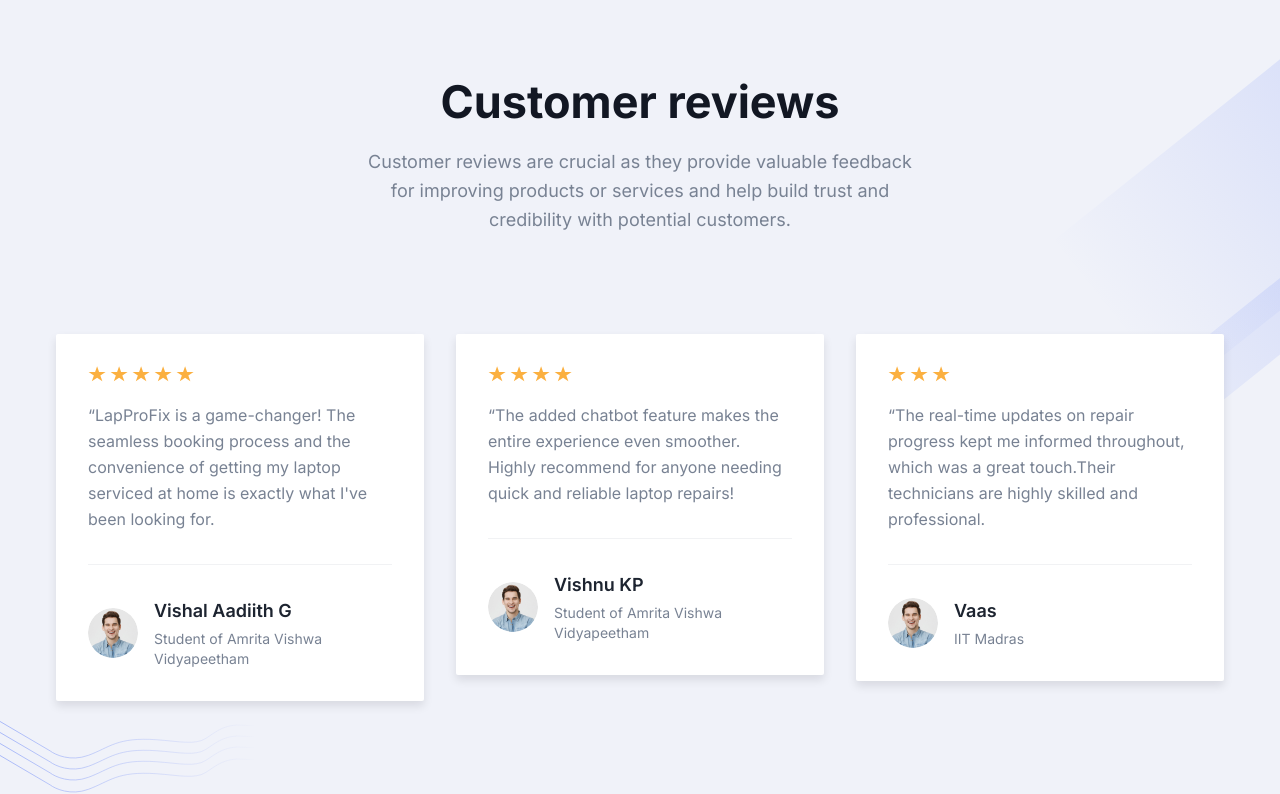
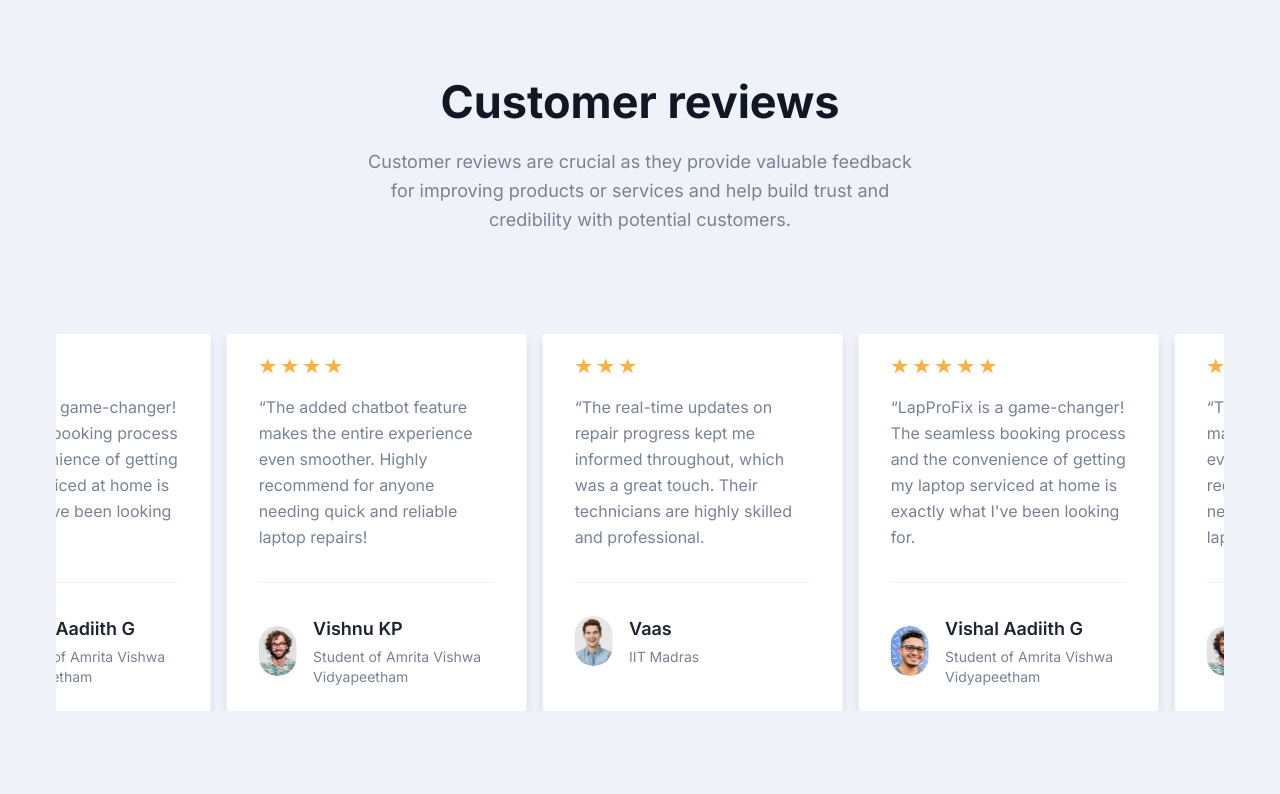
Before and after one commit to VishnuAmit/LapProFix, a Next.js app: page / in a window 1280 px wide. Shown: the part 4319-5113 px from the top of the page. Built offline with nearby package versions, Linux system fonts and the light colour scheme; no server answers.

Commit message:
Fixed #23: Smooth sliding animations

```diff
--- a/components/Testimonials/SingleTestimonial.tsx
+++ b/components/Testimonials/SingleTestimonial.tsx
@@ -11,7 +11,6 @@
 const SingleTestimonial = ({ testimonial }: { testimonial: Testimonial }) => {
   const { star, name, image, content, designation } = testimonial;
 
-  // Explicitly define the type of ratingIcons as React.ReactNode[]
   const ratingIcons: React.ReactNode[] = [];
   for (let index = 0; index < star; index++) {
     ratingIcons.push(
@@ -22,24 +21,28 @@
   }
 
   return (
-    <div className="w-full">
+    <div className="flex h-full flex-col">
+      {" "}
+      {/* Set flex direction to column and full height */}
       <div
-        className="wow fadeInUp shadow-two dark:shadow-three dark:hover:shadow-gray-dark rounded-sm bg-white p-8 duration-300 hover:shadow-one dark:bg-dark lg:px-5 xl:px-8"
+        className="wow fadeInUp dark:shadow-three dark:hover:shadow-gray-dark dark:bg-dark flex-grow rounded-sm bg-white p-6 shadow-two duration-300 hover:shadow-one lg:px-5 xl:px-8"
         data-wow-delay=".1s"
       >
         <div className="mb-5 flex items-center space-x-1">{ratingIcons}</div>
-        <p className="mb-8 border-b border-body-color border-opacity-10 pb-8 text-base leading-relaxed text-body-color dark:border-white dark:border-opacity-10 dark:text-white">
+        <p className="dark:border-white dark:border-opacity-10 dark:text-white mb-8 overflow-hidden overflow-ellipsis whitespace-normal border-b border-body-color border-opacity-10 pb-8 text-base leading-relaxed text-body-color">
           “{content}
         </p>
         <div className="flex items-center">
-          <div className="relative mr-4 h-[50px] w-full max-w-[50px] overflow-hidden rounded-full">
-            <Image src={image} alt={name} fill />
+          <div className="relative mr-4 h-[50px] w-[50px] overflow-hidden rounded-full">
+            <Image src={image} alt={name} layout="fill" objectFit="cover" />
           </div>
           <div className="w-full">
-            <h3 className="mb-1 text-lg font-semibold text-dark dark:text-white lg:text-base xl:text-lg">
+            <h3 className="dark:text-white mb-1 text-lg font-semibold text-dark lg:text-base xl:text-lg">
               {name}
             </h3>
-            <p className="text-sm text-body-color">{designation}</p>
+            <p className="overflow-clip text-sm text-body-color">
+              {designation}
+            </p>
           </div>
         </div>
       </div>
--- /dev/null
+++ b/components/Testimonials/index.css
@@ -0,0 +1,55 @@
+:root {
+  --scroll-speed: 300s; /* Increased the scroll time significantly */
+  --testimonial-width: 300px;
+  --testimonial-gap: 16px;
+}
+
+.testimonial-slider {
+  overflow: hidden;
+  cursor: grab;
+  -webkit-overflow-scrolling: touch; /* For smoother scrolling on iOS devices */
+  position: relative;
+}
+
+.testimonial-slider:active {
+  cursor: grabbing;
+}
+
+.testimonial-track {
+  display: flex;
+  animation: scroll var(--scroll-speed) linear infinite;
+  will-change: transform; /* Optimize performance for CSS animations */
+}
+
+.testimonial-item {
+  flex: 0 0 var(--testimonial-width);
+  margin-right: var(--testimonial-gap);
+}
+
+@keyframes scroll {
+  0% {
+    transform: translateX(0);
+  }
+  100% {
+    transform: translateX(calc(-1 * (var(--testimonial-width) + var(--testimonial-gap)) * 150));
+  }
+}
+
+.testimonial-slider:hover .testimonial-track,
+.testimonial-slider:active .testimonial-track {
+  animation-play-state: paused;
+}
+
+/* Duplicate the items to ensure seamless loop */
+.testimonial-track::after {
+  content: "";
+  display: flex;
+  width: calc(3 * (var(--testimonial-width) + var(--testimonial-gap)));
+  flex-shrink: 0;
+}
+
+@media (prefers-reduced-motion: reduce) {
+  .testimonial-track {
+    animation: none;
+  }
+}
--- a/components/Testimonials/index.tsx
+++ b/components/Testimonials/index.tsx
@@ -1,6 +1,10 @@
+"use client";
+
+import { useEffect, useRef, useState } from "react";
 import { Testimonial } from "@/types/testimonial";
 import SectionTitle from "../Common/SectionTitle";
 import SingleTestimonial from "./SingleTestimonial";
+import "./index.css";
 
 const testimonialData: Testimonial[] = [
   {
@@ -9,7 +13,7 @@
     designation: "Student of Amrita Vishwa Vidyapeetham",
     content:
       "LapProFix is a game-changer! The seamless booking process and the convenience of getting my laptop serviced at home is exactly what I've been looking for.",
-    image: "/images/testimonials/auth-03.png",  // Updated path
+    image: "/images/testimonials/author-01.png",
     star: 5,
   },
   {
@@ -18,7 +22,7 @@
     designation: "Student of Amrita Vishwa Vidyapeetham",
     content:
       "The added chatbot feature makes the entire experience even smoother. Highly recommend for anyone needing quick and reliable laptop repairs!",
-    image: "/images/testimonials/auth-03.png",  // Updated path
+    image: "/images/testimonials/author-02.png",
     star: 4,
   },
   {
@@ -26,16 +30,97 @@
     name: "Vaas",
     designation: "IIT Madras",
     content:
-      "The real-time updates on repair progress kept me informed throughout, which was a great touch.Their technicians are highly skilled and professional.",
-    image: "/images/testimonials/auth-03.png",  // Updated path
+      "The real-time updates on repair progress kept me informed throughout, which was a great touch. Their technicians are highly skilled and professional.",
+    image: "/images/testimonials/author-03.png",
     star: 3,
   },
 ];
 
+const Testimonials = () => {
+  const sliderRef = useRef<HTMLDivElement>(null);
+  const [isDragging, setIsDragging] = useState(false);
+  const [startX, setStartX] = useState(0);
+  const [scrollLeft, setScrollLeft] = useState(0);
 
-const Testimonials = () => {
+  useEffect(() => {
+    const slider = sliderRef.current;
+    if (!slider) return;
+
+    const handleMouseDown = (e: MouseEvent) => {
+      setIsDragging(true);
+      setStartX(e.pageX - slider.offsetLeft);
+      setScrollLeft(slider.scrollLeft);
+      slider.style.cursor = "grabbing";
+      slider.style.userSelect = "none";
+    };
+
+    const handleTouchStart = (e: TouchEvent) => {
+      setIsDragging(true);
+      const touch = e.touches[0];
+      setStartX(touch.pageX - slider.offsetLeft);
+      setScrollLeft(slider.scrollLeft);
+      slider.style.cursor = "grabbing";
+      slider.style.userSelect = "none";
+    };
+
+    const handleMouseUp = () => {
+      setIsDragging(false);
+      slider.style.cursor = "grab";
+      slider.style.removeProperty("user-select");
+    };
+
+    const handleTouchEnd = () => {
+      setIsDragging(false);
+      slider.style.cursor = "grab";
+      slider.style.removeProperty("user-select");
+    };
+
+    const handleMouseMove = (e: MouseEvent) => {
+      if (!isDragging) return;
+      e.preventDefault();
+      const x = e.pageX - slider.offsetLeft;
+      const walk = (x - startX) * 1.5;
+      slider.scrollLeft = scrollLeft - walk;
+    };
+
+    const handleTouchMove = (e: TouchEvent) => {
+      if (!isDragging) return;
+      e.preventDefault();
+      const touch = e.touches[0];
+      const x = touch.pageX - slider.offsetLeft;
+      const walk = (x - startX) * 1.5;
+      slider.scrollLeft = scrollLeft - walk;
+    };
+
+    const handleMouseLeave = () => {
+      setIsDragging(false);
+    };
+
+    slider.addEventListener("mousedown", handleMouseDown);
+    slider.addEventListener("mouseleave", handleMouseLeave);
+    document.addEventListener("mouseup", handleMouseUp);
+    document.addEventListener("mousemove", handleMouseMove);
+
+    // Add touch event listeners for mobile
+    slider.addEventListener("touchstart", handleTouchStart);
+    document.addEventListener("touchend", handleTouchEnd);
+    document.addEventListener("touchmove", handleTouchMove);
+
+    return () => {
+      slider.removeEventListener("mousedown", handleMouseDown);
+      slider.removeEventListener("mouseleave", handleMouseLeave);
+      document.removeEventListener("mouseup", handleMouseUp);
+      document.removeEventListener("mousemove", handleMouseMove);
+
+      // Clean up touch events
+      slider.removeEventListener("touchstart", handleTouchStart);
+      document.removeEventListener("touchend", handleTouchEnd);
+      document.removeEventListener("touchmove", handleTouchMove);
+    };
+  }, [isDragging, startX, scrollLeft]);
+
   return (
-    <section className="dark:bg-bg-color-dark bg-gray-light relative z-10 py-16 md:py-20 lg:py-28">
+    <section className="dark:bg-bg-color-dark relative z-10 bg-gray-light py-16 md:py-20 lg:py-28">
       <div className="container">
         <SectionTitle
           title="Customer reviews"
@@ -43,139 +128,18 @@
           center
         />
 
-        <div className="grid grid-cols-1 gap-x-8 gap-y-10 md:grid-cols-2 lg:grid-cols-3">
-          {testimonialData.map((testimonial) => (
-            <SingleTestimonial key={testimonial.id} testimonial={testimonial} />
-          ))}
+        <div className="testimonial-slider" ref={sliderRef}>
+          <div className="testimonial-track">
+            {Array(50)
+              .fill(testimonialData)
+              .flat()
+              .map((testimonial, index) => (
+                <div key={`${testimonial.id}-${index}`} className="testimonial-item">
+                  <SingleTestimonial testimonial={testimonial} />
+                </div>
+              ))}
+          </div>
         </div>
-      </div>
-      <div className="absolute right-0 top-5 z-[-1]">
-        <svg
-          width="238"
-          height="531"
-          viewBox="0 0 238 531"
-          fill="none"
-          xmlns="http://www.w3.org/2000/svg"
-        >
-          <rect
-            opacity="0.3"
-            x="422.819"
-            y="-70.8145"
-            width="196"
-            height="541.607"
-            rx="2"
-            transform="rotate(51.2997 422.819 -70.8145)"
-            fill="url(#paint0_linear_83:2)"
-          />
-          <rect
-            opacity="0.3"
-            x="426.568"
-            y="144.886"
-            width="59.7544"
-            height="541.607"
-            rx="2"
-            transform="rotate(51.2997 426.568 144.886)"
-            fill="url(#paint1_linear_83:2)"
-          />
-          <defs>
-            <linearGradient
-              id="paint0_linear_83:2"
-              x1="517.152"
-              y1="-251.373"
-              x2="517.152"
-              y2="459.865"
-              gradientUnits="userSpaceOnUse"
-            >
-              <stop stopColor="#4A6CF7" />
-              <stop offset="1" stopColor="#4A6CF7" stopOpacity="0" />
-            </linearGradient>
-            <linearGradient
-              id="paint1_linear_83:2"
-              x1="455.327"
-              y1="-35.673"
-              x2="455.327"
-              y2="675.565"
-              gradientUnits="userSpaceOnUse"
-            >
-              <stop stopColor="#4A6CF7" />
-              <stop offset="1" stopColor="#4A6CF7" stopOpacity="0" />
-            </linearGradient>
-          </defs>
-        </svg>
-      </div>
-      <div className="absolute bottom-5 left-0 z-[-1]">
-        <svg
-          width="279"
-          height="106"
-          viewBox="0 0 279 106"
-          fill="none"
-          xmlns="http://www.w3.org/2000/svg"
-        >
-          <g opacity="0.5">
-            <path
-              d="M-57 12L50.0728 74.8548C55.5501 79.0219 70.8513 85.7589 88.2373 79.3692C109.97 71.3821 116.861 60.9642 156.615 63.7423C178.778 65.291 195.31 69.2985 205.911 62.3533C216.513 55.408 224.994 47.7682 243.016 49.1572C255.835 50.1453 265.278 50.8936 278 45.3373"
-              stroke="url(#paint0_linear_72:302)"
-            />
-            <path
-              d="M-57 1L50.0728 63.8548C55.5501 68.0219 70.8513 74.7589 88.2373 68.3692C109.97 60.3821 116.861 49.9642 156.615 52.7423C178.778 54.291 195.31 58.2985 205.911 51.3533C216.513 44.408 224.994 36.7682 243.016 38.1572C255.835 39.1453 265.278 39.8936 278 34.3373"
-              stroke="url(#paint1_linear_72:302)"
-            />
-            <path
-              d="M-57 23L50.0728 85.8548C55.5501 90.0219 70.8513 96.7589 88.2373 90.3692C109.97 82.3821 116.861 71.9642 156.615 74.7423C178.778 76.291 195.31 80.2985 205.911 73.3533C216.513 66.408 224.994 58.7682 243.016 60.1572C255.835 61.1453 265.278 61.8936 278 56.3373"
-              stroke="url(#paint2_linear_72:302)"
-            />
-            <path
-              d="M-57 35L50.0728 97.8548C55.5501 102.022 70.8513 108.759 88.2373 102.369C109.97 94.3821 116.861 83.9642 156.615 86.7423C178.778 88.291 195.31 92.2985 205.911 85.3533C216.513 78.408 224.994 70.7682 243.016 72.1572C255.835 73.1453 265.278 73.8936 278 68.3373"
-              stroke="url(#paint3_linear_72:302)"
-            />
-          </g>
-          <defs>
-            <linearGradient
-              id="paint0_linear_72:302"
-              x1="256.267"
-              y1="53.6717"
-              x2="-40.8688"
-              y2="8.15715"
-              gradientUnits="userSpaceOnUse"
-            >
-              <stop stopColor="#4A6CF7" stopOpacity="0" />
-              <stop offset="1" stopColor="#4A6CF7" />
-            </linearGradient>
-            <linearGradient
-              id="paint1_linear_72:302"
-              x1="256.267"
-              y1="42.6717"
-              x2="-40.8688"
-              y2="-2.84285"
-              gradientUnits="userSpaceOnUse"
-            >
-              <stop stopColor="#4A6CF7" stopOpacity="0" />
-              <stop offset="1" stopColor="#4A6CF7" />
-            </linearGradient>
-            <linearGradient
-              id="paint2_linear_72:302"
-              x1="256.267"
-              y1="64.6717"
-              x2="-40.8688"
-              y2="19.1572"
-              gradientUnits="userSpaceOnUse"
-            >
-              <stop stopColor="#4A6CF7" stopOpacity="0" />
-              <stop offset="1" stopColor="#4A6CF7" />
-            </linearGradient>
-            <linearGradient
-              id="paint3_linear_72:302"
-              x1="256.267"
-              y1="76.6717"
-              x2="-40.8688"
-              y2="31.1572"
-              gradientUnits="userSpaceOnUse"
-            >
-              <stop stopColor="#4A6CF7" stopOpacity="0" />
-              <stop offset="1" stopColor="#4A6CF7" />
-            </linearGradient>
-          </defs>
-        </svg>
       </div>
     </section>
   );
```
